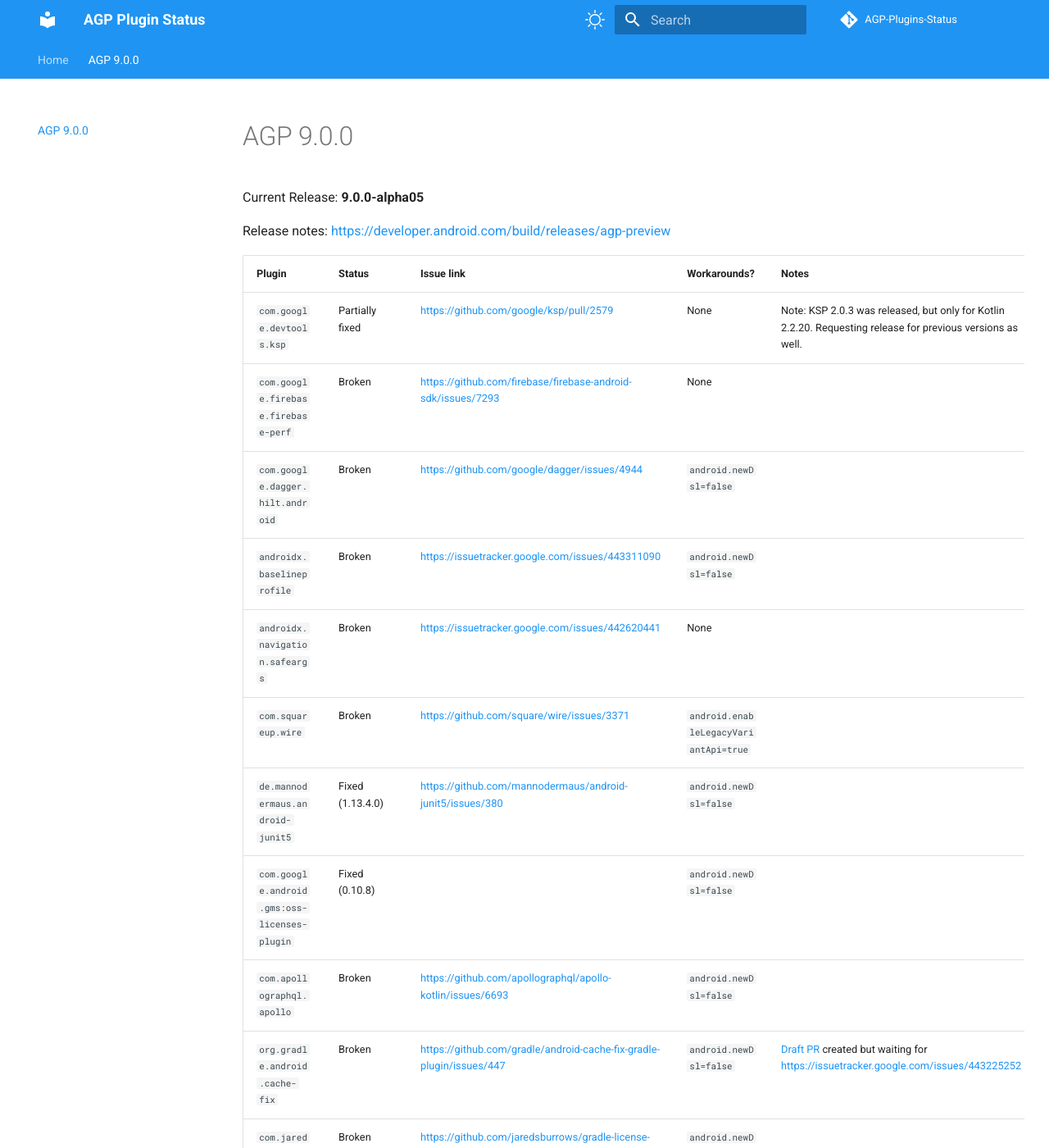
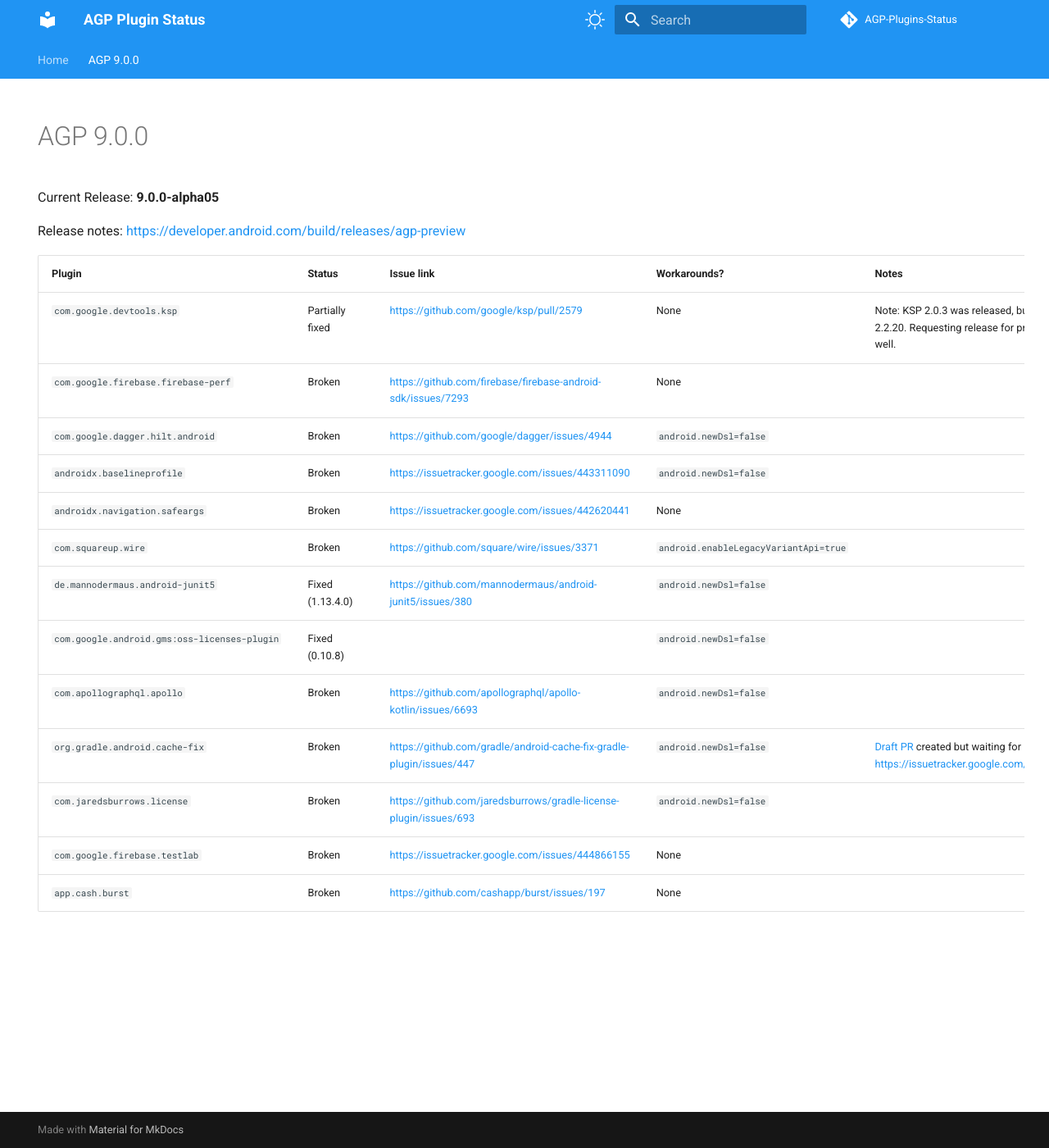
Before and after one commit to pablobaxter/AGP-Plugins-Status, an MkDocs documentation site: the page built from docs/agp-9.0.0.md, in a window 1280 px wide and 1400 px high. Shown: the whole window at 82% size. Built offline with MkDocs 1.6.1 and Material for MkDocs 9.7.7, drawn with Linux system fonts in a browser that asks for light colours; comment, search, counter and statistics services are not loaded.

Commit message:
UI Improvements to the webpage

```diff
--- /dev/null
+++ b/docs/stylesheets/extra.css
@@ -0,0 +1,10 @@
+/* Don't wrap first or fourth cells */
+.md-typeset table:not([class]) th:nth-child(1),
+.md-typeset table:not([class]) td:nth-child(1) {
+    white-space: nowrap;
+}
+
+.md-typeset table:not([class]) th:nth-child(4),
+.md-typeset table:not([class]) td:nth-child(4) {
+    white-space: nowrap;
+}
--- a/mkdocs.yml
+++ b/mkdocs.yml
@@ -29,6 +29,9 @@
     - navigation.tabs
     - content.tabs.link
 
+extra_css:
+  - stylesheets/extra.css
+
 markdown_extensions:
   - pymdownx.magiclink
   - def_list
```
Also changed, not shown: README.md (+1 -0 lines), docs/agp-9.0.0.md (+2 -1 lines).
